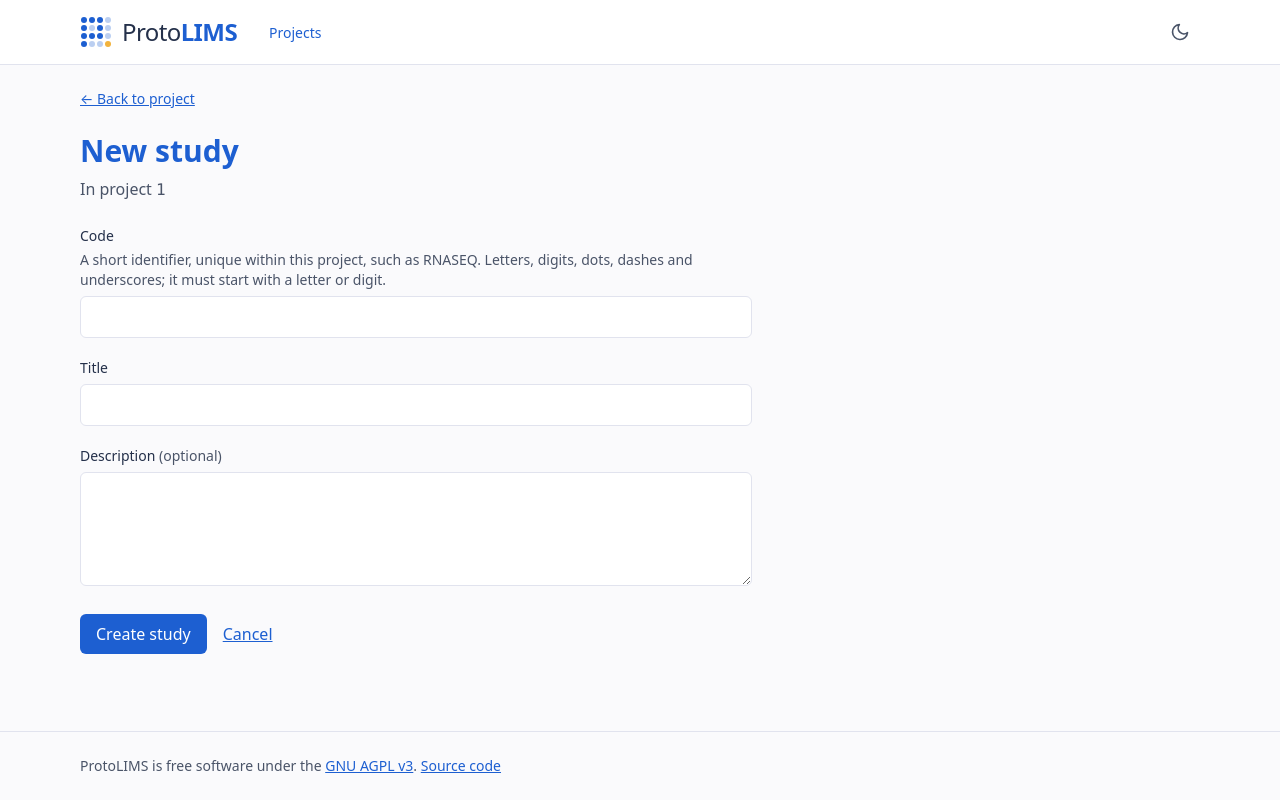
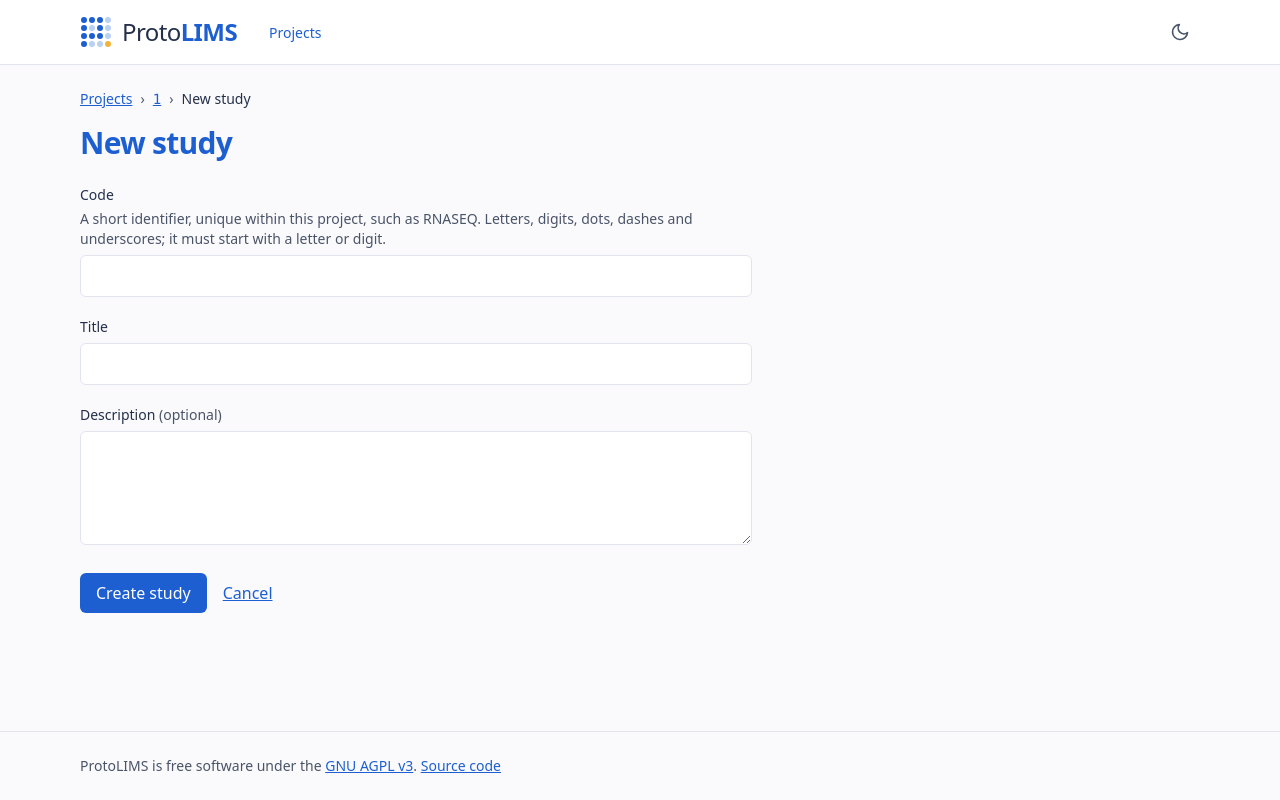
Before and after one commit to leehart3000/protolims, a React (Vite) app in the folder frontend/: page /projects/1/studies/new in a window 1280 px wide. Built offline with nearby package versions, Linux system fonts and the light colour scheme; what openapi-fetch would draw is missing.

Commit message:
style(frontend): wordmark-style titles on every page and breadcrumbs on forms

```diff
--- a/frontend/src/components/PageTitle.tsx
+++ b/frontend/src/components/PageTitle.tsx
@@ -1,10 +1,15 @@
 import type { ReactNode } from 'react'
 
-// A page heading in the wordmark's style: "Label:" like "Proto", the name like "LIMS".
-export function PageTitle({ label, children }: { label: string; children: ReactNode }) {
+// A page heading in the wordmark's style: an optional "Label:" like "Proto",
+// then the title like "LIMS".
+export function PageTitle({ label, children }: { label?: string; children: ReactNode }) {
   return (
     <h1 className="font-brand text-2xl tracking-tight sm:text-3xl">
-      <span className="font-normal text-fg">{label}:</span>{' '}
+      {label && (
+        <>
+          <span className="font-normal text-fg">{label}:</span>{' '}
+        </>
+      )}
       <span className="font-bold">{children}</span>
     </h1>
   )
--- a/frontend/src/pages/HomePage.tsx
+++ b/frontend/src/pages/HomePage.tsx
@@ -3,7 +3,10 @@ import { Link } from 'react-router'
 export default function HomePage() {
   return (
     <>
-      <h1 className="text-2xl font-semibold sm:text-3xl">Welcome to ProtoLIMS</h1>
+      <h1 className="font-brand text-2xl tracking-tight sm:text-3xl">
+        <span className="text-fg">Welcome to Proto</span>
+        <span className="font-bold">LIMS</span>
+      </h1>
       <p className="mt-3 max-w-2xl text-lg text-muted">
         A prototype laboratory information management system for multi-omics research: samples,
         experiments, assays and results, with full provenance.
--- a/frontend/src/pages/NewProjectPage.tsx
+++ b/frontend/src/pages/NewProjectPage.tsx
@@ -3,6 +3,8 @@ import { Link, useNavigate } from 'react-router'
 
 import { api } from '../api/client'
 import type { components } from '../api/schema'
+import { Breadcrumbs } from '../components/Breadcrumbs'
+import { PageTitle } from '../components/PageTitle'
 import { TextAreaField, TextField } from '../components/FormFields'
 import { codePattern, optionalText, text } from '../forms'
 import { errorBox, primaryButton, textLink } from '../styles'
@@ -43,12 +45,8 @@ export default function NewProjectPage() {
 
   return (
     <>
-      <p className="mb-6 text-sm">
-        <Link to="/projects" className={textLink}>
-          ← All projects
-        </Link>
-      </p>
-      <h1 className="text-2xl font-semibold sm:text-3xl">New project</h1>
+      <Breadcrumbs items={[{ label: 'Projects', to: '/projects' }, { label: 'New project' }]} />
+      <PageTitle>New project</PageTitle>
 
       <form
         className="mt-6 max-w-2xl space-y-5"
--- a/frontend/src/pages/NewStudyPage.tsx
+++ b/frontend/src/pages/NewStudyPage.tsx
@@ -3,6 +3,8 @@ import { Link, useNavigate, useParams } from 'react-router'
 
 import { api } from '../api/client'
 import type { components } from '../api/schema'
+import { Breadcrumbs } from '../components/Breadcrumbs'
+import { PageTitle } from '../components/PageTitle'
 import { TextAreaField, TextField } from '../components/FormFields'
 import { codePattern, optionalText, text } from '../forms'
 import { errorBox, primaryButton, textLink } from '../styles'
@@ -53,15 +55,14 @@ export default function NewStudyPage() {
 
   return (
     <>
-      <p className="mb-6 text-sm">
-        <Link to={projectPath} className={textLink}>
-          ← Back to project
-        </Link>
-      </p>
-      <h1 className="text-2xl font-semibold sm:text-3xl">New study</h1>
-      <p className="mt-2 text-muted">
-        In project <span className="font-mono">{projectCode}</span>
-      </p>
+      <Breadcrumbs
+        items={[
+          { label: 'Projects', to: '/projects' },
+          { label: projectCode, to: projectPath, mono: true },
+          { label: 'New study' },
+        ]}
+      />
+      <PageTitle>New study</PageTitle>
 
       <form
         className="mt-6 max-w-2xl space-y-5"
--- a/frontend/src/pages/NotFoundPage.tsx
+++ b/frontend/src/pages/NotFoundPage.tsx
@@ -1,9 +1,11 @@
 import { Link } from 'react-router'
+
+import { PageTitle } from '../components/PageTitle'
 
 export default function NotFoundPage() {
   return (
     <>
-      <h1 className="text-2xl font-semibold sm:text-3xl">Page not found</h1>
+      <PageTitle>Page not found</PageTitle>
       <p className="mt-3 text-muted">There is nothing at this address.</p>
       <p className="mt-6">
         <Link to="/" className="text-link underline hover:no-underline">
--- a/frontend/src/pages/ProjectDetailPage.tsx
+++ b/frontend/src/pages/ProjectDetailPage.tsx
@@ -151,7 +151,7 @@ function ProjectContent({ code }: { code: string }) {
   if (query.data === null) {
     return (
       <>
-        <h1 className="text-2xl font-semibold sm:text-3xl">Project not found</h1>
+        <PageTitle>Project not found</PageTitle>
         <p className="mt-3 text-muted">
           There is no project with the code <span className="font-mono">{code}</span>.
         </p>
--- a/frontend/src/pages/ProjectsPage.tsx
+++ b/frontend/src/pages/ProjectsPage.tsx
@@ -2,6 +2,7 @@ import { useQuery } from '@tanstack/react-query'
 import { Link } from 'react-router'
 
 import { api } from '../api/client'
+import { PageTitle } from '../components/PageTitle'
 import {
   errorBox,
   primaryButton,
@@ -94,7 +95,7 @@ export default function ProjectsPage() {
   return (
     <>
       <div className="flex items-center justify-between gap-4">
-        <h1 className="text-2xl font-semibold sm:text-3xl">Projects</h1>
+        <PageTitle>Projects</PageTitle>
         <Link to="/projects/new" className={`${primaryButton} inline-block text-sm`}>
           New project
         </Link>
--- a/frontend/src/pages/StudyDetailPage.tsx
+++ b/frontend/src/pages/StudyDetailPage.tsx
@@ -83,7 +83,7 @@ function StudyContent({ projectCode, studyCode }: { projectCode: string; studyCo
   if (query.data === null) {
     return (
       <>
-        <h1 className="text-2xl font-semibold sm:text-3xl">Study not found</h1>
+        <PageTitle>Study not found</PageTitle>
         <p className="mt-3 text-muted">
           There is no study with the code <span className="font-mono">{studyCode}</span> in project{' '}
           <span className="font-mono">{projectCode}</span>.
```
Also changed, not shown: 1 other file (tests, documents, lock files or other folders).
